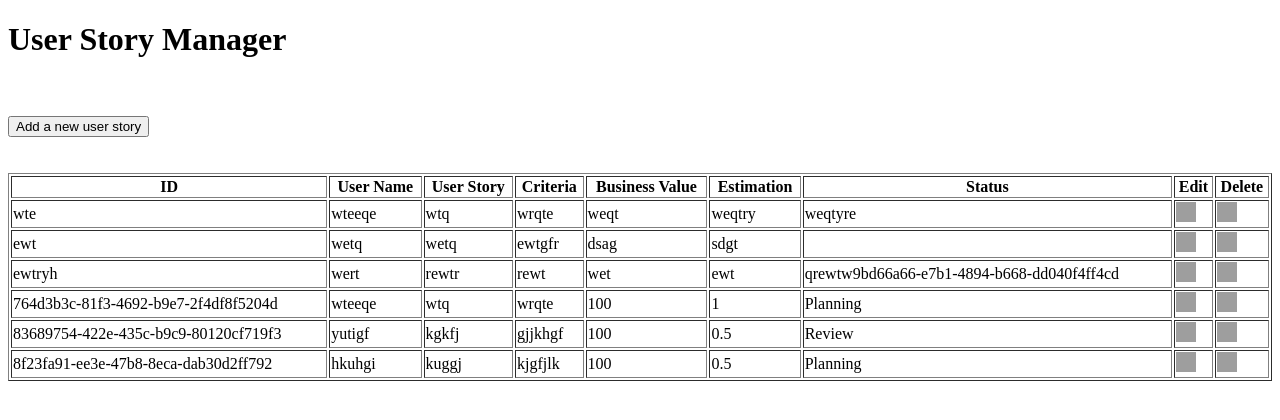
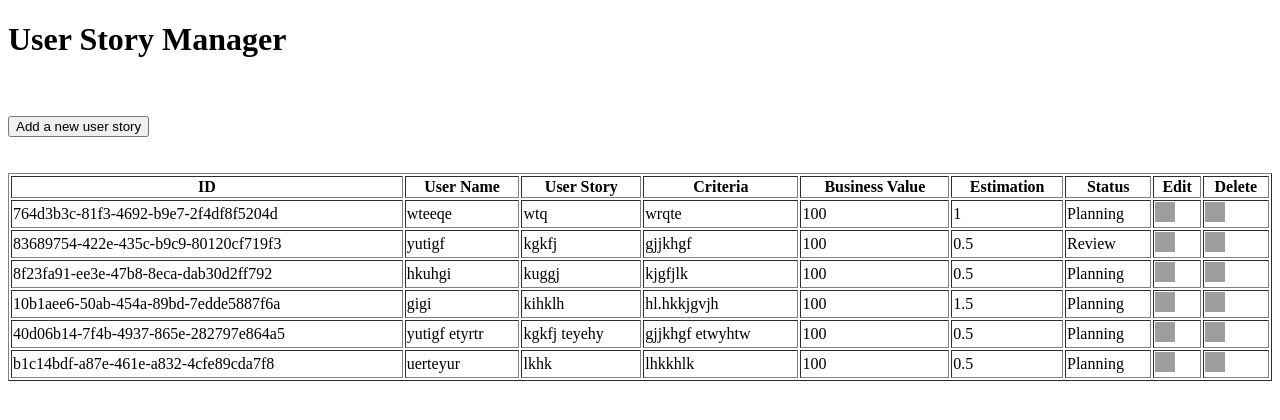
Before and after one commit to antalAkos/super-sprinter-3000-antalAkos, a Flask app: page /list in a window 1280 px wide. Shown: the top 420 px of the page. Run offline with Flask 2, Linux system fonts and the light colour scheme; grey boxes are pictures that could not be loaded.

Commit message:
app.py refactored

```diff
--- a/app.py
+++ b/app.py
@@ -1,71 +1,59 @@
-from flask import Flask, render_template, redirect, request, session, url_for
+from flask import Flask, render_template, redirect, request
 import uuid
 import csv
 
 app = Flask(__name__)
-'''
-@app.route('/')
-def route_index():
-    return render_template('list.html')
 
-@app.route('/story')
-def route_edit():
-    note_text = Noneo
-    if 'note'in session:
-        note_text = session['note']
-    return render_template('form.html', note=note_text)
-'''
-@app.route('/story', methods=['POST', 'GET'])
+
+@app.route("/story", methods=["POST", "GET"])
 def route_story():
     title = "Super Sprinter 3000 - Add new Story"
     do = "Create"
-    if request.method == 'POST':
-
-        username = request.form['username']
-        user_story = request.form['user_story']
-        criteria = request.form['criteria']
-        business_value = request.form['business_value']
-        estimation = request.form['estimation']
-        status = request.form['status']
-        fieldnames = ['ID', 'username', 'user_story', "criteria",
+    if request.method == "POST":
+        ID = generate_request_id()
+        username = request.form["username"]
+        user_story = request.form["user_story"]
+        criteria = request.form["criteria"]
+        business_value = request.form["business_value"]
+        estimation = request.form["estimation"]
+        status = request.form["status"]
+        fieldnames = ["ID", "username", "user_story", "criteria",
                       "business_value", "estimation", "status"]
 
-        with open('story.csv', 'a') as file:
+        with open("story.csv", "a") as file:
             writer = csv.DictWriter(file, fieldnames=fieldnames)
-            writer.writerow({'ID': ID, 'username': username, 'user_story': user_story,
-                             'criteria': criteria, 'business_value': business_value,
-                             'estimation': estimation, 'status': status
+            writer.writerow({"ID": ID, "username": username, "user_story": user_story,
+                             "criteria": criteria, "business_value": business_value,
+                             "estimation": estimation, "status": status
                              })
-        return redirect('/list')
-    elif request.method == 'GET':
-        redirect('/list')
-    return render_template('form.html', title=title, do=do)
+        return redirect("/list")
+    return render_template("form.html", title=title, do=do)
 
 
-@app.route('/story/<story_id>')
+@app.route("/story/<story_id>")
 def story_id(story_id=0):
     title = "Super Sprinter 3000 - Edit Story"
     do = "Update"
     table = open_csv()
     for sublist in table:
         if sublist[0] == story_id:
-            return render_template('form.html', username=sublist[1],
+            return render_template("form.html", username=sublist[1],
                                    user_story=sublist[2], criteria=sublist[3],
                                    business_value=sublist[4], estimation=sublist[5],
-                                   status=sublist[6], title=title, do=do
-                                   )
+                                   status=sublist[6], title=title, do=do)
 
 
-@app.route('/')
-@app.route('/list', methods=['GET', 'POST'])
+@app.route("/")
+@app.route("/list", methods=["GET", "POST"])
 def list_route():
     table = open_csv()
-    if request.method == 'POST':
-        for index, sublist in enumerate(table):
-            if table[index][0] == sublist[0]:
+    if request.method == "POST":
+        for sublist in table:
+            if sublist[0] == story_id:
                 table = table.remove(sublist)
-        write_csv(table)
-    return render_template('list.html', table=table)
+                write_csv(table)
+
+    return render_template("list.html", table=table)
 
 
 def generate_request_id():
@@ -82,16 +70,12 @@ def open_csv():
 
 def write_csv(table):
     with open("story.csv", "w") as file:
-        for record in table:
-            row = ','.join(record)
-            file.write(row + "\n")
-
-
-
+        writer = csv.writer(file)
+        writer.writerows(table)
 
 
 if __name__ == "__main__":
-    app.secret_key = 'mysecretkey11'  # Change the content of this string
+    app.secret_key = "mysecretkey11"  # Change the content of this string
     app.run(
         debug=True,  # Allow verbose error reports
         port=5000  # Set custom port
--- a/story.csv
+++ b/story.csv
@@ -1,6 +1,6 @@
-wte,wteeqe,wtq,wrqte,weqt,weqtry,weqtyre
-ewt,wetq,wetq,ewtgfr,dsag,sdgt
-ewtryh,wert,rewtr,rewt,wet,ewt,qrewtw9bd66a66-e7b1-4894-b668-dd040f4ff4cd,kg,kuyfuyg,kgfiyuy,100,1.5,Planning
 764d3b3c-81f3-4692-b9e7-2f4df8f5204d,wteeqe,wtq,wrqte,100,1,Planning
 83689754-422e-435c-b9c9-80120cf719f3,yutigf,kgkfj,gjjkhgf,100,0.5,Review
 8f23fa91-ee3e-47b8-8eca-dab30d2ff792,hkuhgi,kuggj,kjgfjlk,100,0.5,Planning
+10b1aee6-50ab-454a-89bd-7edde5887f6a,gigi,kihklh,hl.hkkjgvjh,100,1.5,Planning
+40d06b14-7f4b-4937-865e-282797e864a5,yutigf etyrtr,kgkfj  teyehy,gjjkhgf etwyhtw,100,0.5,Planning
+b1c14bdf-a87e-461e-a832-4cfe89cda7f8,uerteyur,lkhk,lhkkhlk,100,0.5,Planning
--- a/templates/form.html
+++ b/templates/form.html
@@ -7,7 +7,8 @@
     </head>
     <body>
         <h1>{{title}}</h1>
-        <form action="/story"   method="POST">
+
+        <form action="{{action}}"   method="POST">
             <p>User name:</p>
             <input type="text" name="username"  size="38" value="{{username}}"><br><br>
             User story:<br>
--- a/templates/list.html
+++ b/templates/list.html
@@ -40,7 +40,7 @@
                     </a>
                 </td>
                 <td>
-                    <form action="/list/{{sublist[0]}}" method='POST'>
+                    <form action="/list" method='POST'>
                         <input name="delete" type="image" src="https://image.flaticon.com/icons/svg/17/17152.svg" alt="Delete" width="20x" height="20px" border="0">
                     </form>
                 </td>
--- a/test.py
+++ b/test.py
@@ -4,6 +4,7 @@ def open_csv():
         lines = file.readlines()
         table = [element.replace("\n", "").split(",") for element in lines]
         return table
+
 
 def write_csv(table):
     with open("story.csv", "w") as file:
```
